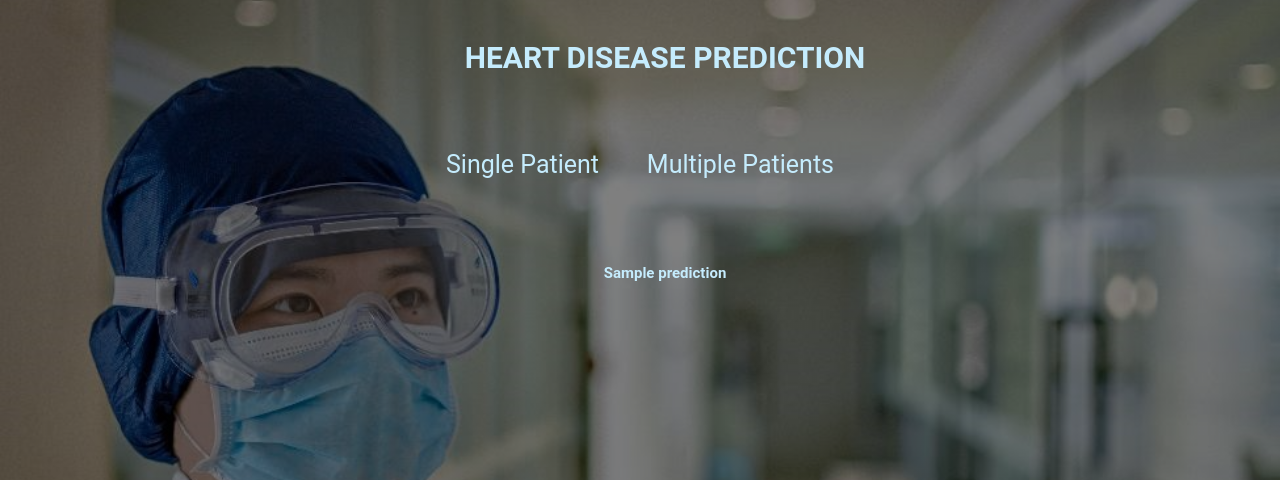
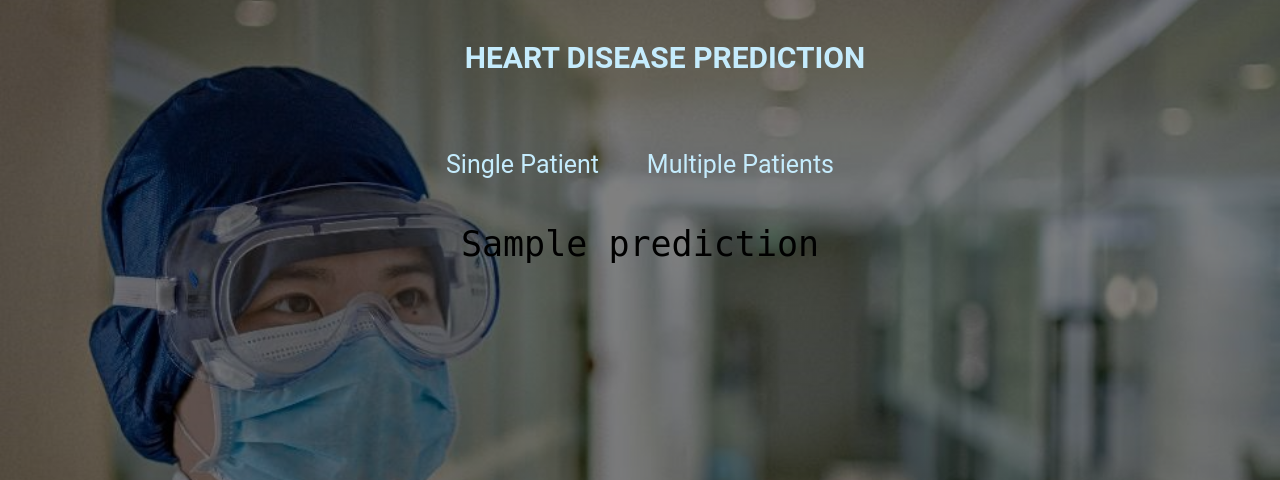
Before and after one commit to leelamanikanta/Heart-Disease-prediction_End_to_End, a Flask app: template templates/predict.html in a window 1280 px wide. Shown: the top 480 px of the page. Run offline with Flask 2, Linux system fonts and the light colour scheme; the template is opened without the code that fills it: most values are stand-ins (such as "Sample title", 1, 10 or a date in 2020); some libraries are stand-ins or nearby versions.

Commit message:
Update predict.html

```diff
--- a/templates/predict.html
+++ b/templates/predict.html
@@ -16,7 +16,7 @@
 		</ul>
 	</div>
 	<br>
-    <h1 style="font-size:15px">{{ prediction }} </h1>
+    <p style="font-size:35px">{{ prediction }} </p>
 </center>
  </div>
 </body>
```
